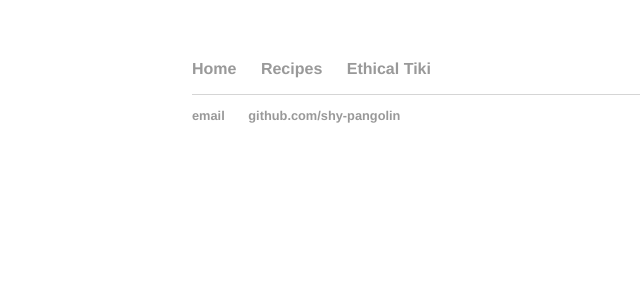
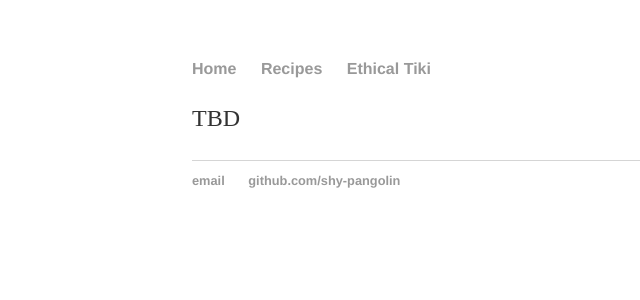
Before and after one commit to shy-pangolin/Tikipedia, a Jekyll site: the page built from index.html, in a window 1280 px wide. Shown: the top 300 px of the page, without its empty margins (0-640 px from the left). Built offline with Jekyll 4.4.1, drawn with Linux system fonts in a browser that asks for light colours.

Commit message:
Whoops, forgot to give this page a dummy body

```diff
--- a/index.html
+++ b/index.html
@@ -2,3 +2,6 @@
 layout: default
 title: Welcome to Tikipedia!
 ---
+<div class="blurb">
+	<p>TBD</p>
+</div><!-- /.blurb -->
```
